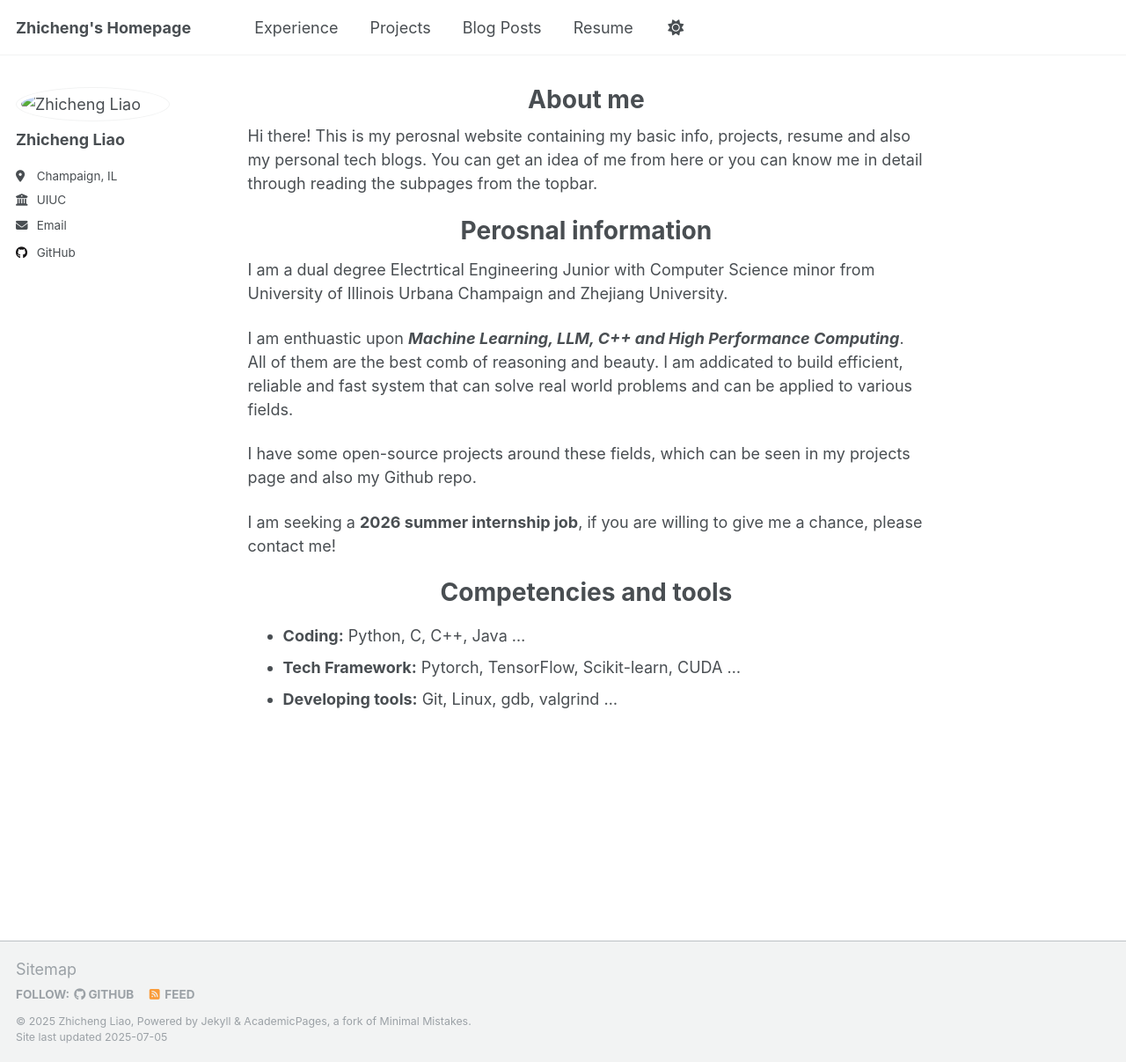
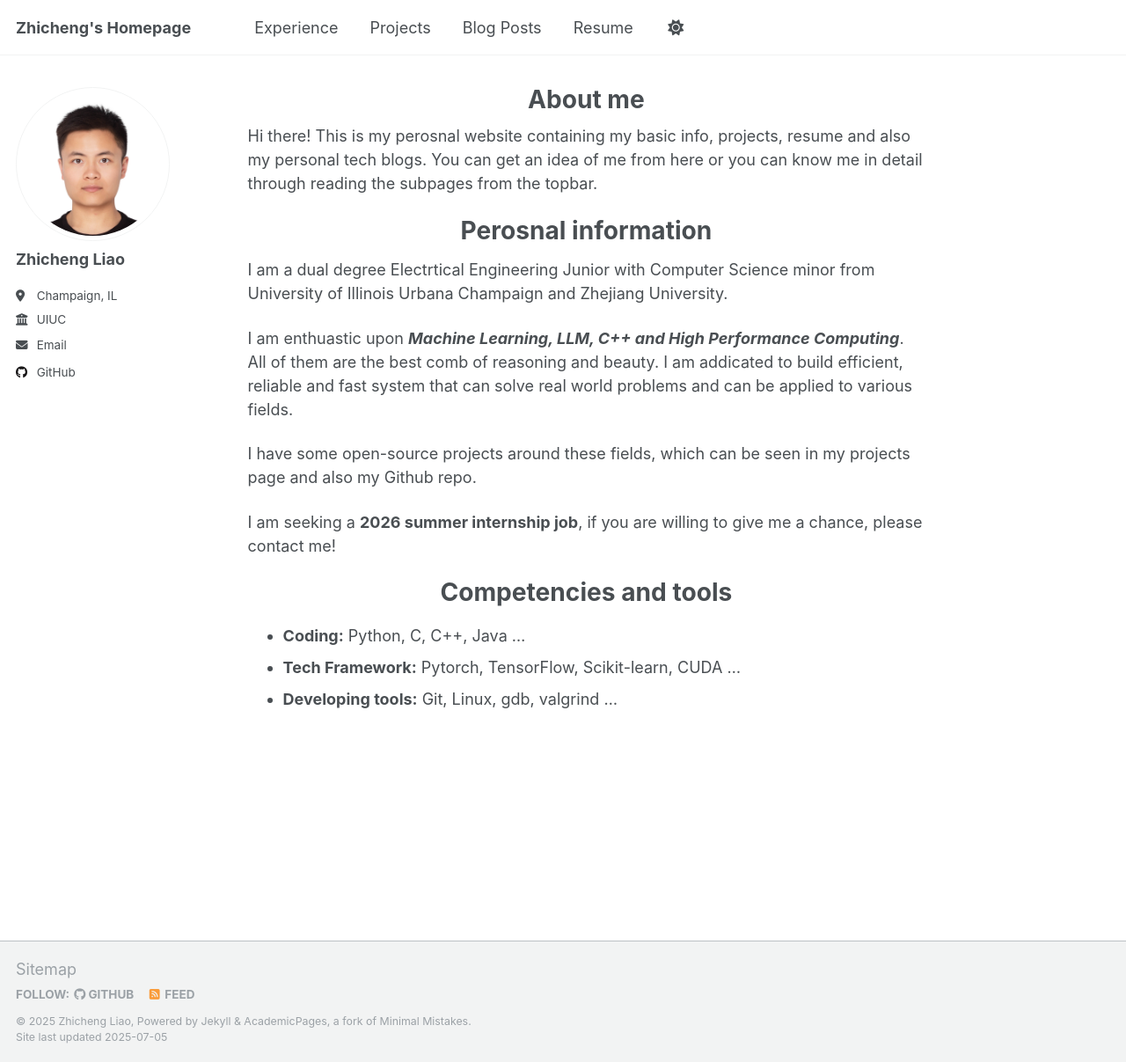
Before and after one commit to ZhichengLiao/ZhichengLiao.github.io, a Jekyll site: the page built from _pages/about.md, in a window 1280 px wide and 1207 px high. Shown: the whole window at 88% size. Built offline with Jekyll 4.4.1, drawn with Linux system fonts in a browser that asks for light colours; a script that is not in the unit is left out.

Commit message:
update-4

```diff
--- a/_config.yml
+++ b/_config.yml
@@ -22,7 +22,7 @@ repository               : "ZhichengLiao/ZhichengLiao.github.io"
 #               Additional customization can be done by editing /_includes/author-profile.html
 author:
   # Biographic information
-  avatar           : "images/Personal Photo.jpg"
+  avatar           : "Personal Photo.jpg"
   name             : "Zhicheng Liao"
   pronouns         : # example: "she/her"
   bio              : " "
```
